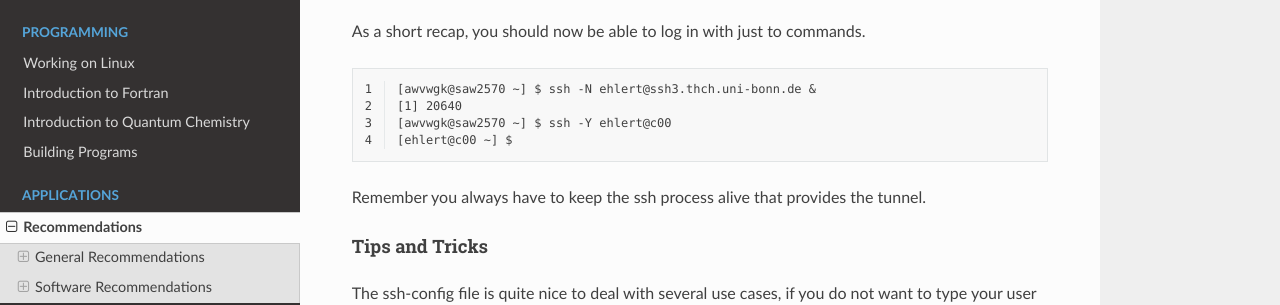
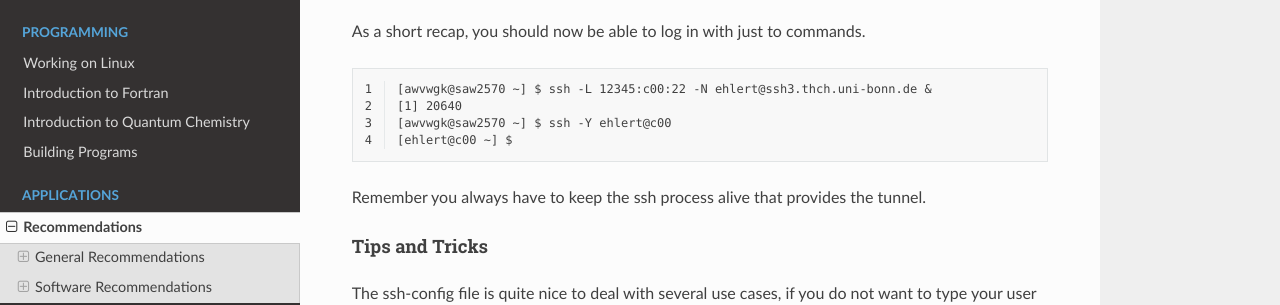
Before and after one commit to grimme-lab/qc2-teaching, a Sphinx documentation site: the page built from doc/recommendations.rst, in a window 1280 px wide and 900 px high, scrolled down 6864 px. Shown: the part 178-483 px from the top of the window. Built offline with Sphinx 7.4.7 and the Read the Docs theme 2.0.0, drawn with Linux system fonts in a browser that asks for light colours.

Commit message:
Fix tunnel example

```diff
--- a/doc/recommendations.rst
+++ b/doc/recommendations.rst
@@ -344,7 +344,7 @@ As a short recap, you should now be able to log in with just to commands.
 .. code-block:: none
    :linenos:
 
-   [awvwgk@saw2570 ~] $ ssh -N ehlert@ssh3.thch.uni-bonn.de &
+   [awvwgk@saw2570 ~] $ ssh -L 12345:c00:22 -N ehlert@ssh3.thch.uni-bonn.de &
    [1] 20640
    [awvwgk@saw2570 ~] $ ssh -Y ehlert@c00
    [ehlert@c00 ~] $
```
